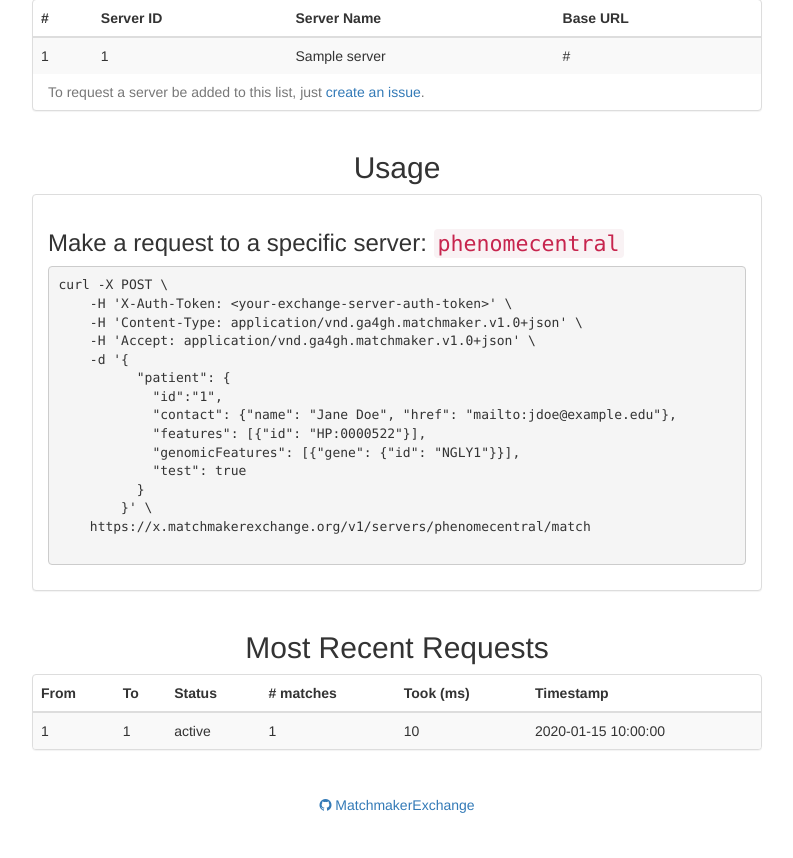
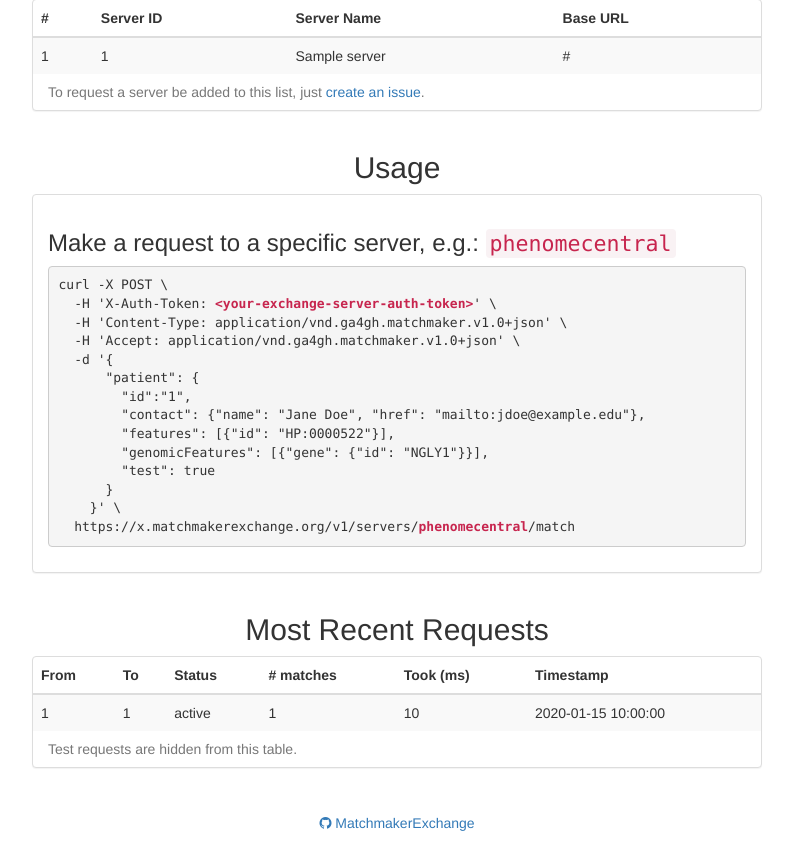
Before and after one commit to MatchmakerExchange/exchange-server, a Python web app: template server/templates/index.html in a window 1280 px wide. Shown: the part 424-1282 px from the top of the page, without its empty margins (243-1036 px from the left). Before the commit the page ends 1237 px from the top, so only its background shows below. Run offline with Jinja, Linux system fonts and the light colour scheme; the template is opened without the code that fills it: most values are stand-ins (such as "Sample title", 1, 10 or a date in 2020); some libraries are stand-ins or nearby versions.

Commit message:
Cleaned up index template

```diff
--- a/server/templates/index.html
+++ b/server/templates/index.html
@@ -10,28 +10,9 @@
     <header><h1 class="text-center" style="padding-bottom: 25px">The Exchange <small>for Matchmakers</small></h1></header>
     <a href="https://github.com/MatchmakerExchange/reference-server"><img style="position: absolute; top: 0; right: 0; border: 0;" src="https://camo.githubusercontent.com/38ef81f8aca64bb9a64448d0d70f1308ef5341ab/68747470733a2f2f73332e616d617a6f6e6177732e636f6d2f6769746875622f726962626f6e732f666f726b6d655f72696768745f6461726b626c75655f3132313632312e706e67" alt="Fork me on GitHub" data-canonical-src="https://s3.amazonaws.com/github/ribbons/forkme_right_darkblue_121621.png"></a>
     <div class="container">
-        <!-- <section class="row col-sm-10 col-sm-offset-1 col-md-8 col-md-offset-2">
-            <h2 class="text-center">Summary</h2>
-            <div class="panel panel-default">
-                <div class="panel-heading">
-                    Connected Servers
-                </div>
-                <div class="panel-body">
-                    <ol>
-                        <li>Make an authenticated MME API request to this service</li>
-                        <li>If you don't want to query all services, you can specify a subset</li>
-                        <li>Receive a combined response, containing matches from all services</li>
-                    </ol>
-                </div>
-            </div>
-        </section> -->
-
         <section class="row col-sm-10 col-sm-offset-1 col-md-8 col-md-offset-2">
             <h2 class="text-center">Features</h2>
             <div class="panel panel-default">
-                <!-- <div class="panel-heading">
-                    Connected Servers
-                </div> -->
                 <div class="panel-body">
                     <ol>
                         <li>Authenticates the requesting service</li>
@@ -84,10 +65,9 @@
             <h2 class="text-center">Usage</h2>
             <div class="panel panel-default">
                 <div class="panel-body">
-                    <h3>Make a request to a specific server: <code>phenomecentral</code></h3>
-                    <pre>
-curl -X POST \
-    -H 'X-Auth-Token: &lt;your-exchange-server-auth-token&gt;' \
+                    <h3>Make a request to a specific server, e.g.: <code>phenomecentral</code></h3>
+                    <pre><code>curl -X POST \
+  -H 'X-Auth-Token: <strong style="color:#c7254e;">&lt;your-exchange-server-auth-token&gt;</strong>' \
   -H 'Content-Type: application/vnd.ga4gh.matchmaker.v1.0+json' \
   -H 'Accept: application/vnd.ga4gh.matchmaker.v1.0+json' \
   -d '{
@@ -99,8 +79,7 @@
         "test": true
       }
     }' \
-    https://x.matchmakerexchange.org/v1/servers/phenomecentral/match
-                    </pre>
+  https://x.matchmakerexchange.org/v1/servers/<strong style="color:#c7254e;">phenomecentral</strong>/match</code></pre>
                 </div>
             </div>
         </section>
@@ -131,6 +110,7 @@
                     </tr>
                     {% endfor %}
                     </tbody>
+                    <caption style="caption-side: bottom">Test requests are hidden from this table.</caption>
                 </table>
             </div>
         </section>
```
Lines whose indentation alone changed are shown as unchanged.
